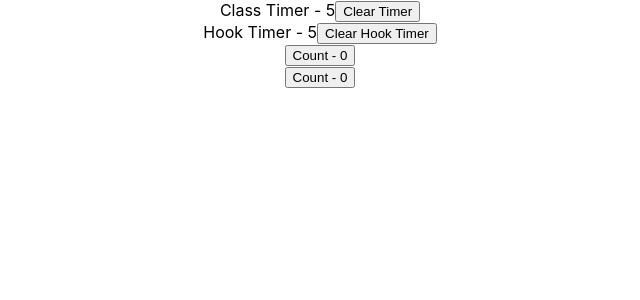
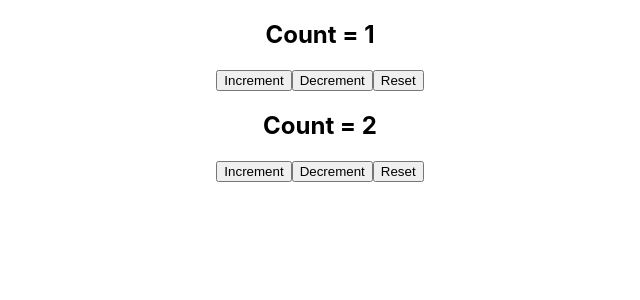
Before and after one commit to ndangohmofor/react-hooks, a React (Create React App) app: page / in a window 1280 px wide. Shown: the top 300 px of the page, without its empty margins (320-960 px from the left). Built offline with nearby package versions, Linux system fonts and the light colour scheme.

Commit message:
created useCounter custom hook and updated to use and initial count. Then the custom hook was used in two different components

```diff
--- a/src/App.js
+++ b/src/App.js
@@ -29,6 +29,8 @@
 import HookTimer from "./components/HookTimer";
 import DocTitleOne from "./components/DocTitleOne";
 import DocTitleTwo from "./components/DocTitleTwo";
+import Counter1 from "./components/Counter1";
+import Counter2 from "./components/Counter2";
 
 export const UserContext = React.createContext();
 export const ChannelContext = React.createContext();
@@ -86,10 +88,12 @@
         {/* <ParentComponent /> */}
         {/* <Counter /> */}
         {/* <FocusInput /> */}
-        <ClassTimer />
+        {/* <ClassTimer />
         <HookTimer />
         <DocTitleOne />
-        <DocTitleTwo />
+        <DocTitleTwo /> */}
+        <Counter1 />
+        <Counter2 />
       </div>
     </CountContext.Provider>
   );
--- /dev/null
+++ b/src/components/Counter1.js
@@ -0,0 +1,16 @@
+import React, { useState, useEffect } from "react";
+import useCounter from "./hooks/useCounter";
+
+const Counter1 = () => {
+  const [count, increment, decrement, reset] = useCounter(1);
+  return (
+    <div>
+      <h2>Count = {count}</h2>
+      <button onClick={increment}>Increment</button>
+      <button onClick={decrement}>Decrement</button>
+      <button onClick={reset}>Reset</button>
+    </div>
+  );
+};
+
+export default Counter1;
--- /dev/null
+++ b/src/components/Counter2.js
@@ -0,0 +1,16 @@
+import React, { useState, useEffect } from "react";
+import useCounter from "./hooks/useCounter";
+
+const Counter2 = () => {
+  const [count, increment, decrement, reset] = useCounter(2);
+  return (
+    <div>
+      <h2>Count = {count}</h2>
+      <button onClick={increment}>Increment</button>
+      <button onClick={decrement}>Decrement</button>
+      <button onClick={reset}>Reset</button>
+    </div>
+  );
+};
+
+export default Counter2;
--- /dev/null
+++ b/src/components/hooks/useCounter.js
@@ -0,0 +1,18 @@
+import { useState } from "react";
+
+const useCounter = (initialCount = 0) => {
+  const [count, setCount] = useState(initialCount);
+
+  const decrement = () => {
+    setCount((prevCount) => prevCount - 1);
+  };
+  const increment = () => {
+    setCount((prevCount) => prevCount + 1);
+  };
+  const reset = () => {
+    setCount(initialCount);
+  };
+  return [count, increment, decrement, reset];
+};
+
+export default useCounter;
```
